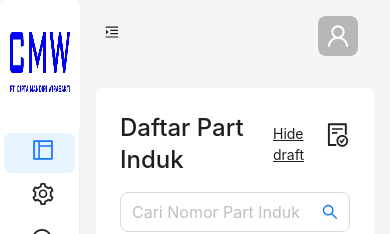
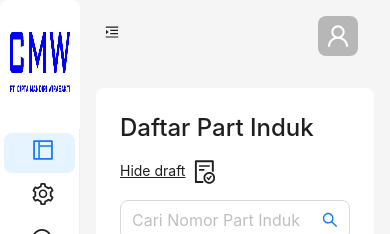
Before and after one commit to wildanrizkii/sparepart, a Next.js app: page / in a window 390 px wide. Shown: the top 234 px of the page. Built offline with nearby package versions, Linux system fonts and the light colour scheme; no server answers; the database is empty.

Commit message:
Fix responsive on show and hide button

```diff
--- a/src/components/Dashboard/Dashboard.jsx
+++ b/src/components/Dashboard/Dashboard.jsx
@@ -617,12 +617,12 @@ const Dashboard = () => {
     <div className="max-w-screen-xl mx-auto">
       <div className="space-y-4">
         {/* Header Section */}
-        <Flex justify="space-between" align="center">
+        <Flex className="flex-col md:flex-row justify-between items-start gap-4">
           <div className="text-2xl font-medium">
             <p>Daftar Part Induk</p>
           </div>
           <div
-            className="flex gap-2 underline cursor-pointer"
+            className="flex gap-2 underline cursor-pointer transition-all"
             onClick={toggleDraftVisibility}
           >
             {isDraftVisible ? <h1>Hide draft</h1> : <h1>Show draft</h1>}
```
